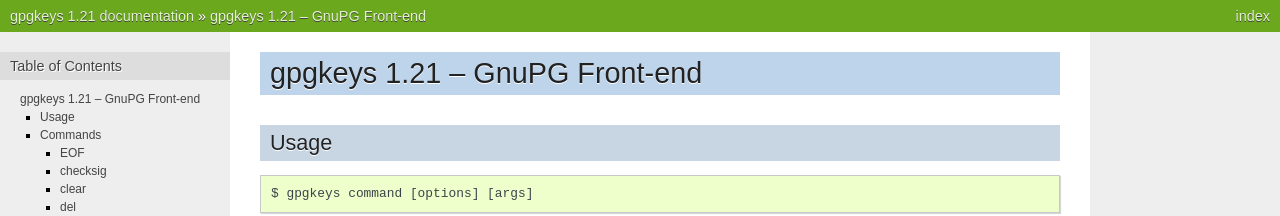
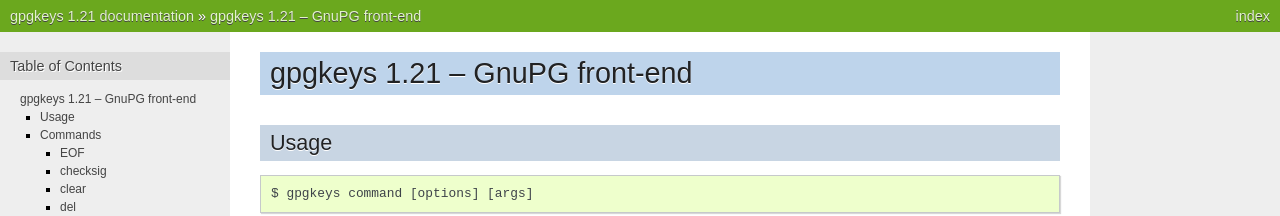
Before and after one commit to stefanholek/gpgkeys, a Sphinx documentation site: the page built from docs/index.rst, in a window 1280 px wide and 900 px high. Shown: the top 216 px of the window. Built offline with Sphinx 7.4.7, drawn with Linux system fonts in a browser that asks for light colours; the version number is read from the project's files by our own code; some of the changed text lies outside the part shown.

```diff
--- a/docs/index.rst
+++ b/docs/index.rst
@@ -1,5 +1,5 @@
 =========================================================
-gpgkeys |version| -- GnuPG Front-end
+gpgkeys |version| -- GnuPG front-end
 =========================================================
 
 .. toctree::
```
